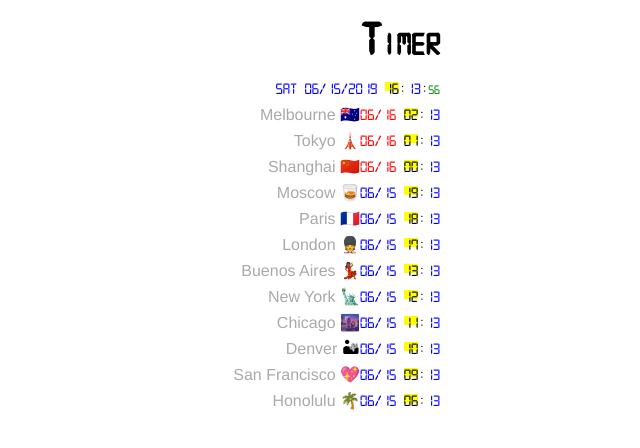
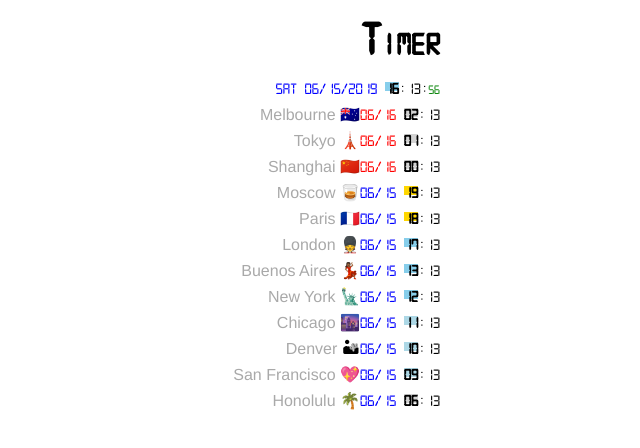
Before and after one commit to soominkimu/STQTimer, a React (Create React App) app: page / in a window 1280 px wide. Shown: the top 448 px of the page, without its empty margins (640-1280 px from the left). Built offline with nearby package versions, Linux system fonts and the light colour scheme.

Commit message:
hourly colors

```diff
--- a/src/App.scss
+++ b/src/App.scss
@@ -41,13 +41,45 @@ li {
 }
 
 #tm-mm {
-  color: blue;
   &::after { content: attr(data-mm); }
 }
 
 #tm-hr {
-  background: yellow;
+  font-weight: bold;
   &::after { content: attr(data-hr); }
+  &[data-hr='22'],
+  &[data-hr='23'],
+  &[data-hr='00'],
+  &[data-hr='01'],
+  &[data-hr='02'],
+  &[data-hr='03'],
+  &[data-hr='04'],
+  &[data-hr='05'],
+  &[data-hr='06'] {
+    background: lightgray;
+  }
+  &[data-hr='07'],
+  &[data-hr='08'] {
+    background: magenta;
+  }
+  &[data-hr='09'],
+  &[data-hr='10'],
+  &[data-hr='11'] {
+    background: lightblue;
+  }
+  &[data-hr='12'],
+  &[data-hr='13'],
+  &[data-hr='15'],
+  &[data-hr='16'],
+  &[data-hr='17'] {
+    background: skyblue;
+  }
+  &[data-hr='18'],
+  &[data-hr='19'],
+  &[data-hr='20'],
+  &[data-hr='21'] {
+    background: gold;
+  }
 }
 
 #tm-dt {  // date
```
